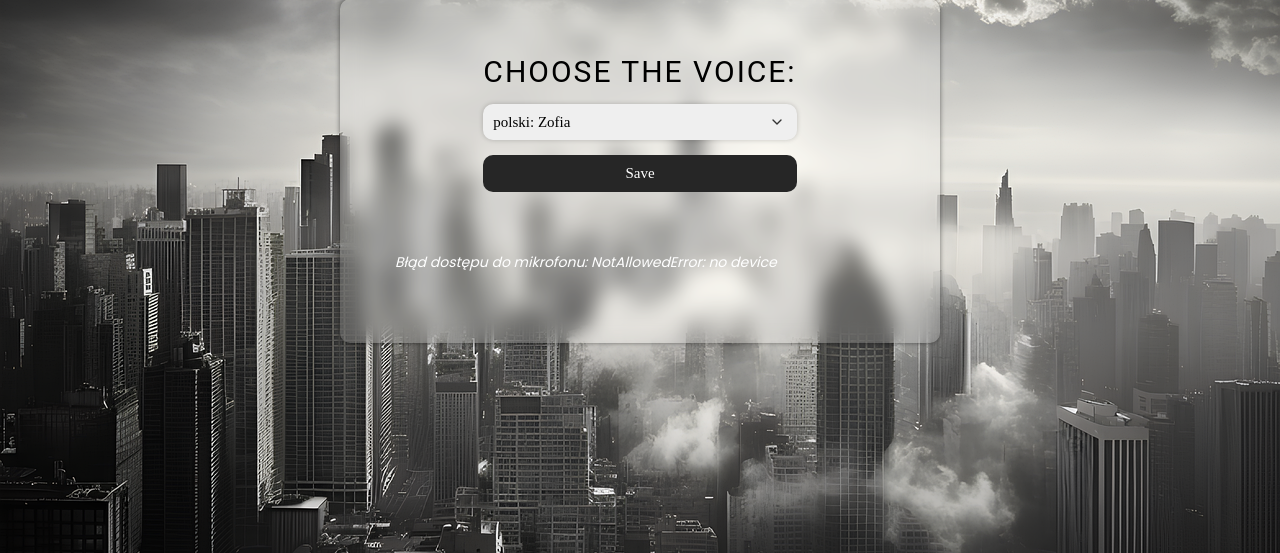
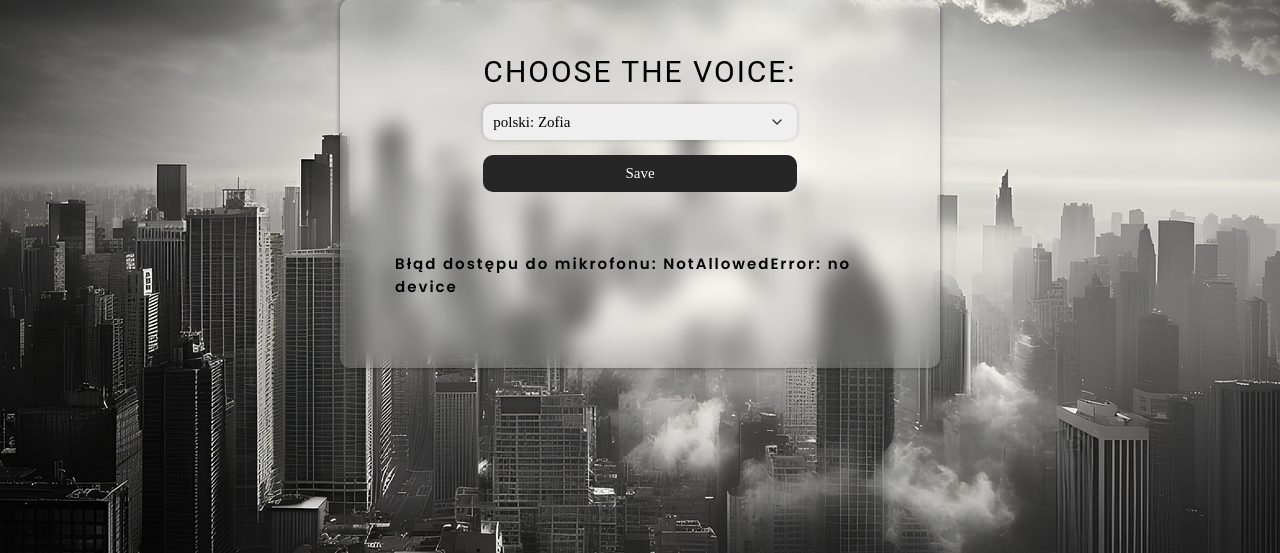
Before and after one commit to AnnaZar89/Azure-Voice-Assistant, a Flask app: page / in a window 1280 px wide. Shown: the part 121-674 px from the top of the page. Run offline with Flask 3, Linux system fonts and the light colour scheme.

Commit message:
change styles

```diff
--- a/static/style.css
+++ b/static/style.css
@@ -44,6 +44,7 @@ div {
     text-decoration: none;
     letter-spacing: 30px;
     color: white;
+    cursor: default;
 }
 
 .backgroundContainer {
@@ -77,6 +78,7 @@ div {
 #voiceForm select {
     border: none;
     appearance: none;
+    outline: none;
     box-shadow: 0 0 5px rgba(0, 0, 0, 0.2);
     font-size: 15px;
     padding: 10px;
@@ -145,9 +147,10 @@ div {
 
 #status {
     padding: 15px 0;
-    font-style: italic;
-    font-size: 14px;
-    color: white;
+    font-size: 15px;
+    color: black;
+    letter-spacing: 2px;
+    font-weight: bold;
 }
 
 #history {
```
